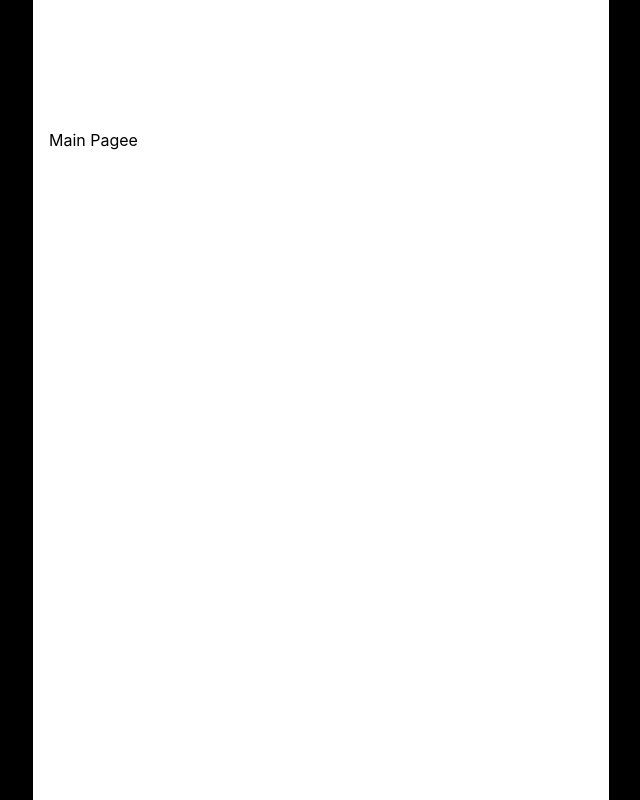
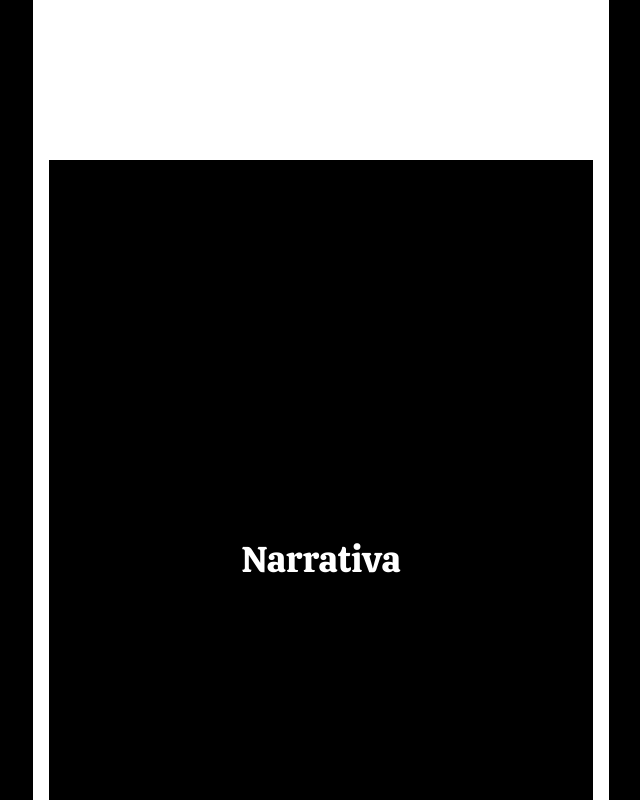
Before and after one commit to AI-X-4-A1-FINAL/Narrativa_Frontend, a React (Create React App) app: page / in a window 1280 px wide. Shown: the top 800 px of the page, without its empty margins (319-959 px from the left). Built offline with nearby package versions, Linux system fonts and the light colour scheme.

Commit message:
메인페이지 클릭시 로그인페이지로 이동

```diff
--- a/src/App.tsx
+++ b/src/App.tsx
@@ -1,22 +1,21 @@
-import React from 'react';
-import { BrowserRouter as Router, Route, Routes } from 'react-router-dom';
-import Main from './user_pages/Main';
-import Login from './user_pages/Login';
-import Home from './user_pages/Home';
-import Profile from './user_pages/Profile';
-import Bookmarks from './user_pages/Bookmarks';
-import Settings from './user_pages/Settings';
-import DeleteAccount from './user_pages/DeleteAccount';
-import Footer from './components/Footer';
-import Header from './components/Header';
-import GameIntro from './components/GameIntro';
+import React from "react"
+import { BrowserRouter as Router, Route, Routes } from "react-router-dom"
+import Main from "./user_pages/Main"
+import Login from "./user_pages/Login"
+import Home from "./user_pages/Home"
+import Profile from "./user_pages/Profile"
+import Bookmarks from "./user_pages/Bookmarks"
+import Settings from "./user_pages/Settings"
+import DeleteAccount from "./user_pages/DeleteAccount"
+import Header from "./components/Header"
+import GameIntro from "./components/GameIntro"
 
 const App: React.FC = () => {
   return (
     <Router>
       <div className="flex flex-col min-h-screen items-center justify-between bg-black">
         <Header />
-        <main className="flex-grow pt-32 px-4 w-full max-w-xl mx-auto bg-white">
+        <main className="flex-grow pt-40 px-4 w-full max-w-xl mx-auto bg-white">
           <Routes>
             <Route path="/" element={<Main />} />
             <Route path="/login" element={<Login />} />
@@ -28,10 +27,9 @@ const App: React.FC = () => {
             <Route path="/game-intro" element={<GameIntro />} />
           </Routes>
         </main>
-
       </div>
     </Router>
-  );
-};
+  )
+}
 
-export default App;
+export default App
--- a/src/user_pages/Main.tsx
+++ b/src/user_pages/Main.tsx
@@ -1,7 +1,21 @@
-import React from 'react';
+import React from "react"
+import { useNavigate } from "react-router-dom"
 
 const Main: React.FC = () => {
-  return <div>Main Pagee</div>;
-};
+  const navigate = useNavigate()
 
-export default Main;
+  const handlePageClick = () => {
+    navigate("/login")
+  }
+
+  return (
+    <div
+      onClick={handlePageClick}
+      className="flex items-center justify-center h-screen bg-black text-white font-custom-font cursor-pointer"
+    >
+      <div className="text-4xl">Narrativa</div>
+    </div>
+  )
+}
+
+export default Main
```
Also changed, not shown: src/components/Header.tsx (+19 -10 lines).
